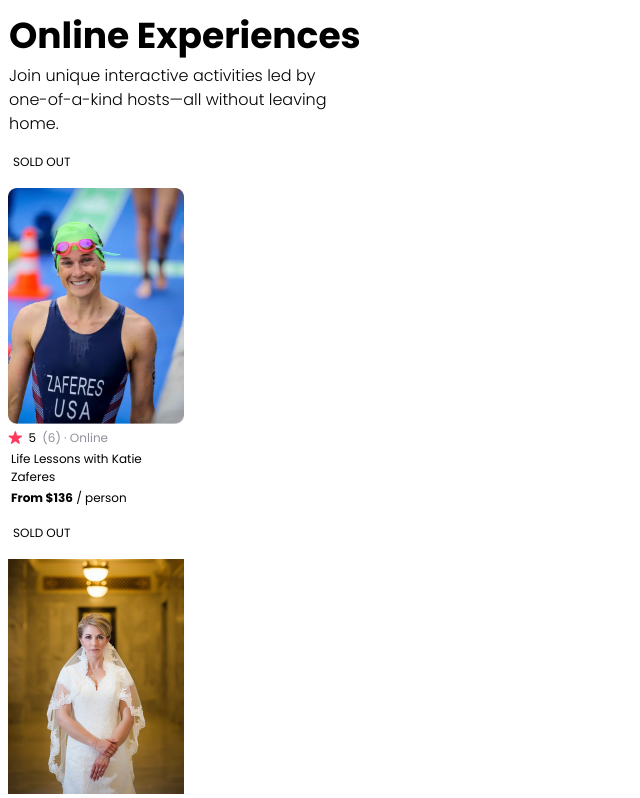
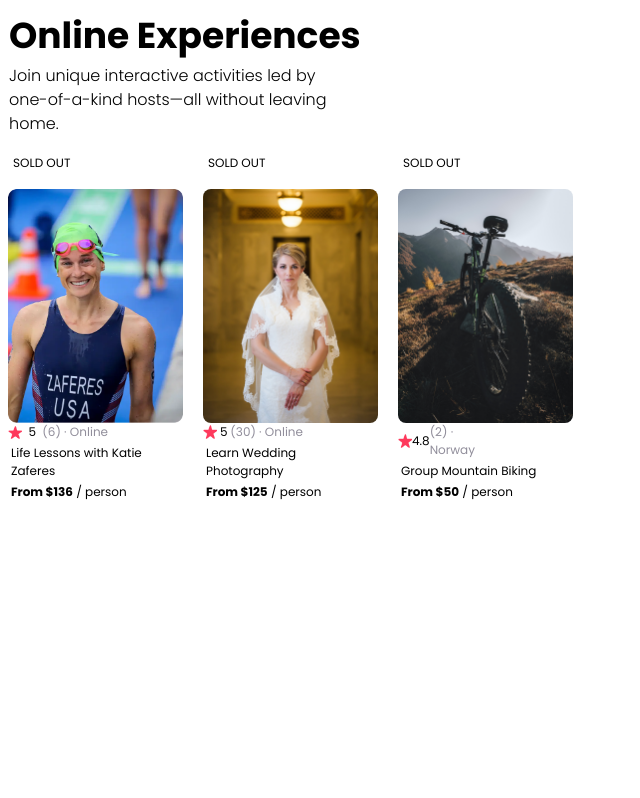
Before and after one commit to XLobaiza/scrimba-airbnb, a React (Vite) app: page / in a window 1280 px wide. Shown: the part 1000-1798 px from the top of the page, without its empty margins (0-640 px from the left). After the commit the page ends 1512 px from the top, so only its background shows below. Built offline with nearby package versions, Linux system fonts and the light colour scheme.

Commit message:
styles added

```diff
--- a/src/App.css
+++ b/src/App.css
@@ -29,12 +29,24 @@
   max-width: 320px;
 }
 
-.card{
-  max-width: 176px;
-  font-size: 12px;
+.card {
+    width: 175px;
+    font-size: 12px;
+    flex: 0 0 auto;         /* ADD */
+    display: flex;          /* ADD */
+    flex-direction: column; /* ADD */
 }
+
 .card > img {
   width: 100%;
+  border-radius: 8px;
+}
+
+.carrousell {
+  display: flex;
+  flex-wrap: nowrap;
+  gap: 20px;
+  overflow-x: auto;
 }
 .event-type{
   background-color: white;
```
